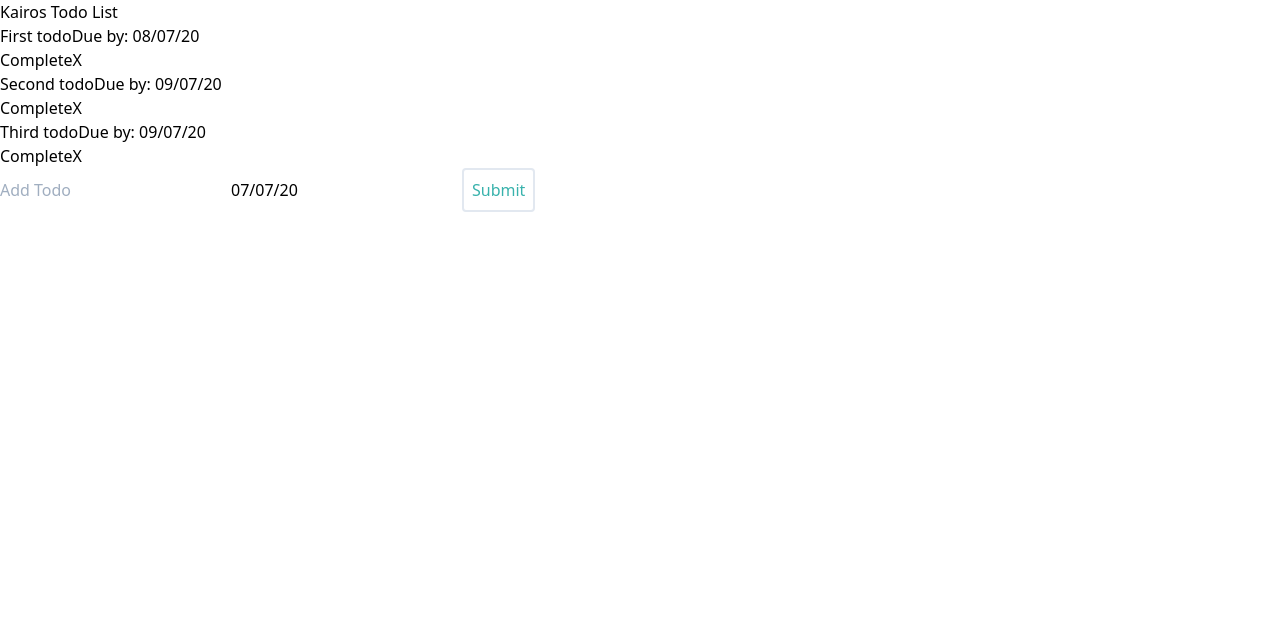
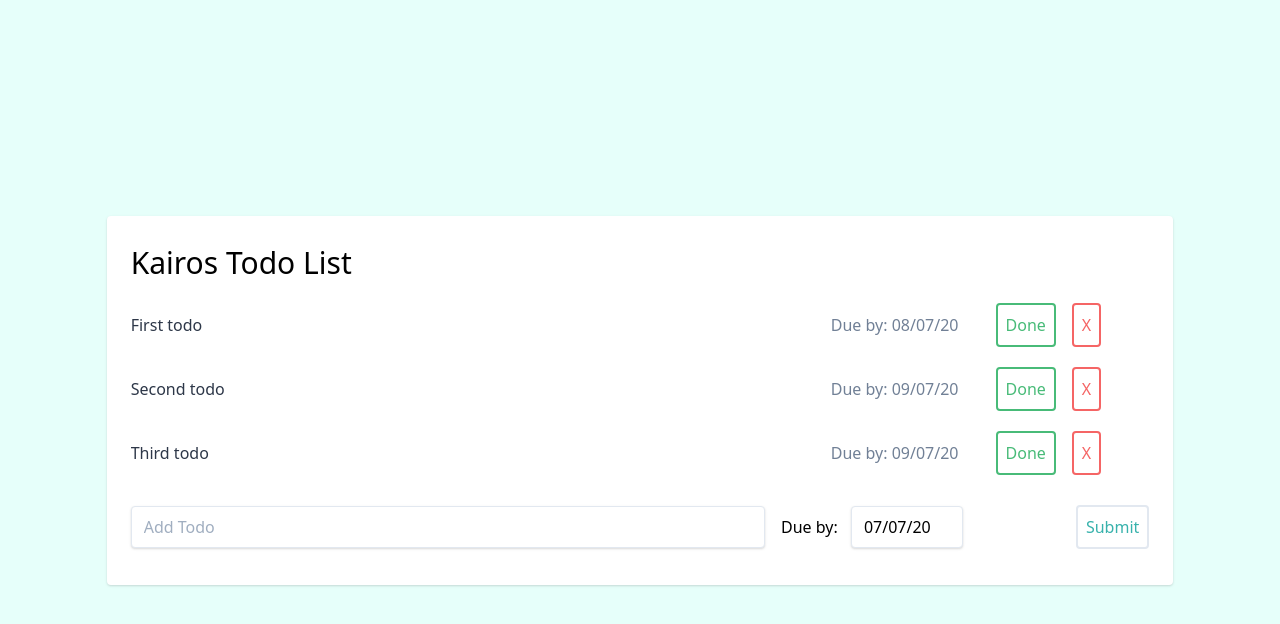
Before and after one commit to Ziggyss/kairos-to-do, a React (Create React App) app: page / in a window 1280 px wide. Shown: the top 624 px of the page. Built offline with nearby package versions, Linux system fonts and the light colour scheme.

Commit message:
some styling added

```diff
--- a/package.json
+++ b/package.json
@@ -8,6 +8,7 @@
     "@testing-library/user-event": "^7.1.2",
     "moment": "^2.27.0",
     "react": "^16.13.1",
+    "react-checkbox-component": "^0.1.15",
     "react-datepicker": "^3.0.0",
     "react-dom": "^16.13.1",
     "react-scripts": "3.4.1",
--- a/src/App.js
+++ b/src/App.js
@@ -34,6 +34,7 @@ function App() {
   };
 
   const completeTodo = (index) => {
+    debugger;
     const newTodos = [...todos];
     newTodos[index].isComplete = !newTodos[index].isComplete;
     const array1 = [];
@@ -58,11 +59,18 @@ function App() {
     setTodos(newTodos);
   };
 
+  const updateTodo = (e, index) => {
+    debugger;
+    const newTodos = [...todos];
+    newTodos[index].text = e.target.value;
+    setTodos(newTodos);
+  };
+
   return (
-    <div className="App">
-      <header className="App-header">
-        <h2>Kairos Todo List</h2>
-        <div className="todo-list">
+    <div className="h-screen w-screen flex items-center justify-center bg-teal-100 font-sans">
+      <div className="bg-white w-10/12 rounded shadow p-6 m-4">
+        <h1 className="mb-4 text-3xl text-grey-darkest">Kairos Todo List</h1>
+        <div className="todo-list w-full text-gray-darkest">
           {todos.map((todo, index) => (
             <Todo
               key={index}
@@ -70,12 +78,12 @@ function App() {
               todo={todo}
               completeTodo={completeTodo}
               deleteTodo={deleteTodo}
+              updateTodo={updateTodo}
             />
           ))}
           <TodoInput addTodo={addTodo} />
-          {/* <Dates /> */}
         </div>
-      </header>
+      </div>
     </div>
   );
 }
--- a/src/Todo.js
+++ b/src/Todo.js
@@ -1,16 +1,39 @@
 import React from "react";
 
-const Todo = ({ todo, index, completeTodo, deleteTodo }) => {
+const Todo = ({ todo, index, completeTodo, deleteTodo, updateTodo }) => {
   return (
-    <div
-      className="todo"
-      style={{ textDecoration: todo.isComplete ? "line-through" : "" }}
-    >
-      {todo.text}
-      Due by: {todo.date}
-      <div>
-        <button onClick={() => completeTodo(index)}>Complete</button>
-        <button onClick={() => deleteTodo(index)}>X</button>
+    <div>
+      <div className="todo flex items-center justify-between mb-4">
+        <input className="w-8/12 py-3 border-bottom"
+          style={{
+            textDecoration: todo.isComplete ? "line-through" : "",
+            color: todo.isComplete ? "#38B2AC" : "#2d3748",
+          }}
+          type="text"
+          id={index}
+          value={todo.text}
+          onChange={(e) => updateTodo(e, index)}
+        />
+        <p className="text-gray-600">Due by: {todo.date}</p>
+        <div className="w-2/12">
+          <button
+            className={
+              todo.isComplete
+                ? "flex-no-shrink p-2 ml-4 mr-2 border-2 rounded hover:text-white text-gray-500 border-gray-500 hover:bg-gray-500 outline: none"
+                : "flex-no-shrink p-2 ml-4 mr-2 border-2 rounded hover:text-white text-green-500 border-green-500 hover:bg-green-500 outline: none"
+            }
+            onClick={() => completeTodo(index)}
+          >
+            {todo.isComplete ? "Not Done" : "Done"}
+          </button>
+
+          <button
+            className="flex-no-shrink p-2 ml-2 border-2 rounded text-red-500 border-red-500 hover:text-white hover:bg-red-500"
+            onClick={() => deleteTodo(index)}
+          >
+            X
+          </button>
+        </div>
       </div>
     </div>
   );
--- a/src/TodoInput.js
+++ b/src/TodoInput.js
@@ -1,6 +1,5 @@
 import React, { useState } from "react";
 import DatePicker from "react-datepicker";
-
 
 import "react-datepicker/dist/react-datepicker.css";
 
@@ -25,22 +24,24 @@ const TodoInput = ({ addTodo }) => {
   };
 
   return (
-    <form>
+    <form className="flex align-center justify-evenly py-3 items-center">
       <input
         type="text"
-        className="input"
+        className="input shadow appearance-none border rounded w-9/12 py-2 px-3 mr-4 text-grey-darker"
         value={value}
         onChange={(e) => setValue(e.target.value)}
         placeholder="Add Todo"
       />
+      <p className="w-1/12 align-center">Due by: </p>
       <DatePicker
+        className="shadow appearance-none border rounded w-6/12 py-2 px-3 mr-4 text-grey-darker"
         selected={date}
         onChange={onDateChange}
         value={date}
         dateFormat="dd/MM/yy"
       />
       <button
-        className="flex-no-shrink p-2 border-2 rounded text-teal-500 border-teal hover:text-white hover:bg-teal"
+        className="flex-no-shrink p-2 border-2 rounded text-teal-500 border-teal hover:text-white hover:bg-teal-500"
         onClick={handleSubmit}
       >
         Submit
```
Also changed, not shown: 1 other file (tests, documents, lock files or other folders).
